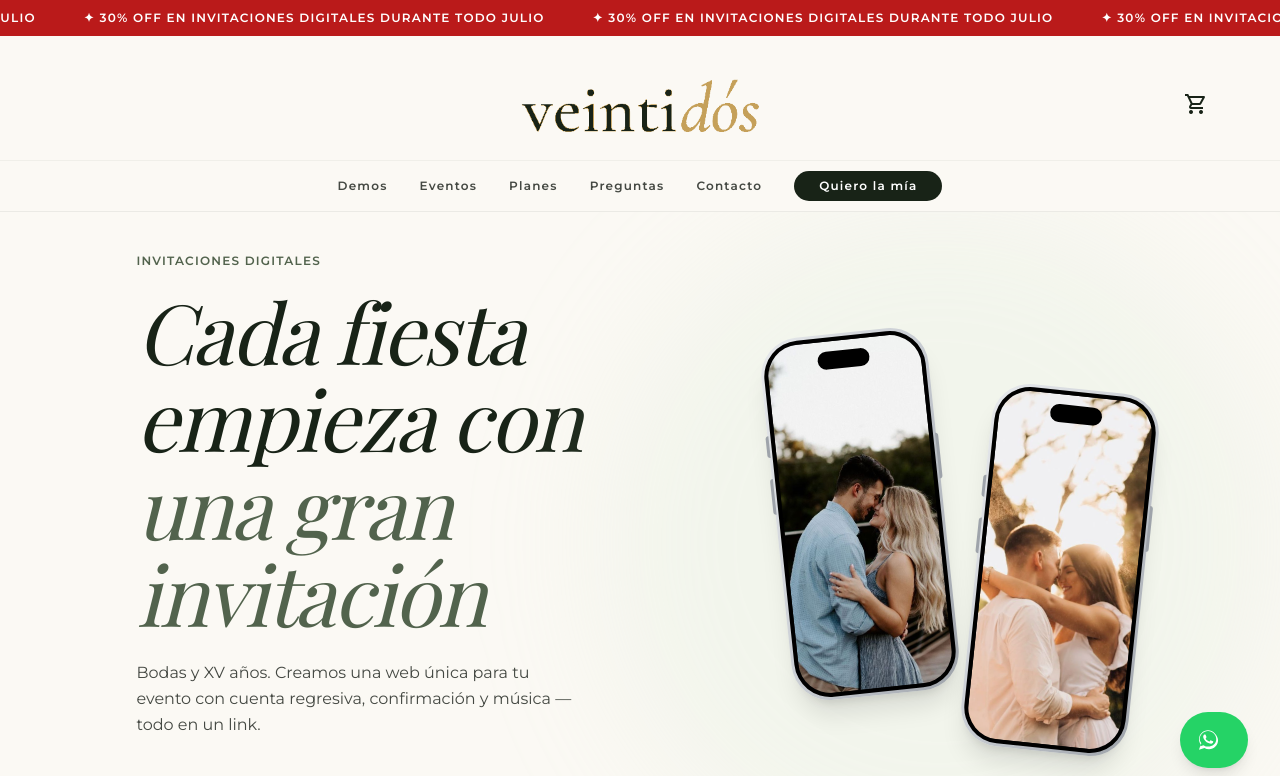
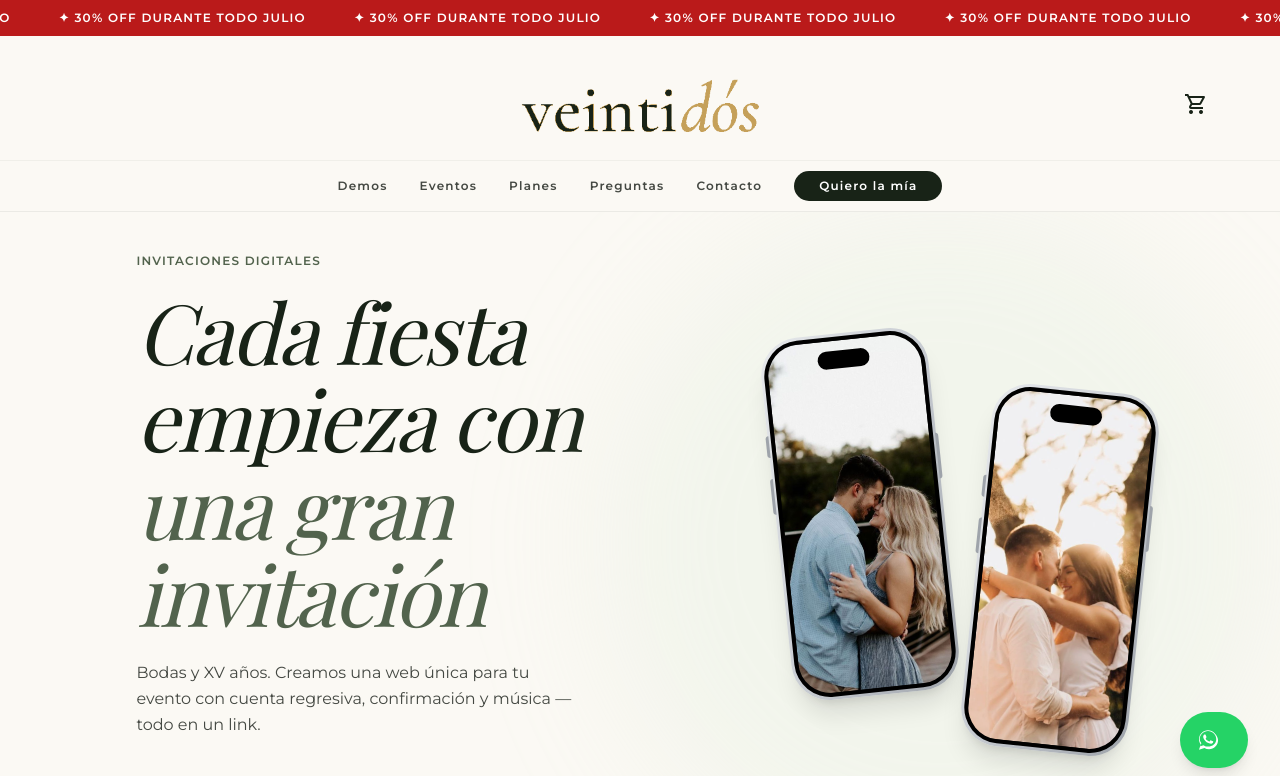
Before and after one commit to Pablo2205/Veintidos-Ecomerce, a React (Vite) app: page / in a window 1280 px wide. Shown: the top 776 px of the page. Built offline with nearby package versions, Linux system fonts and the light colour scheme; a web font is replaced by a local one.

Commit message:
cambio en PromoBar

```diff
--- a/src/components/PromoBar.jsx
+++ b/src/components/PromoBar.jsx
@@ -2,7 +2,7 @@ import { motion } from 'framer-motion'
 import { PROMO_PERCENT, currentMonthLabel } from '../data/site.js'
 
 export default function PromoBar() {
-  const message = `✦ ${PROMO_PERCENT}% OFF en invitaciones digitales durante todo ${currentMonthLabel()}`
+  const message = `✦ ${PROMO_PERCENT}% OFF durante todo ${currentMonthLabel()}`
   // 6 repeticiones por mitad para que la tira nunca se corte, incluso en
   // pantallas anchas. Las dos mitades son idénticas: al animar x de 0% a
   // -50% (el ancho de una mitad), el loop queda perfectamente continuo.
```
